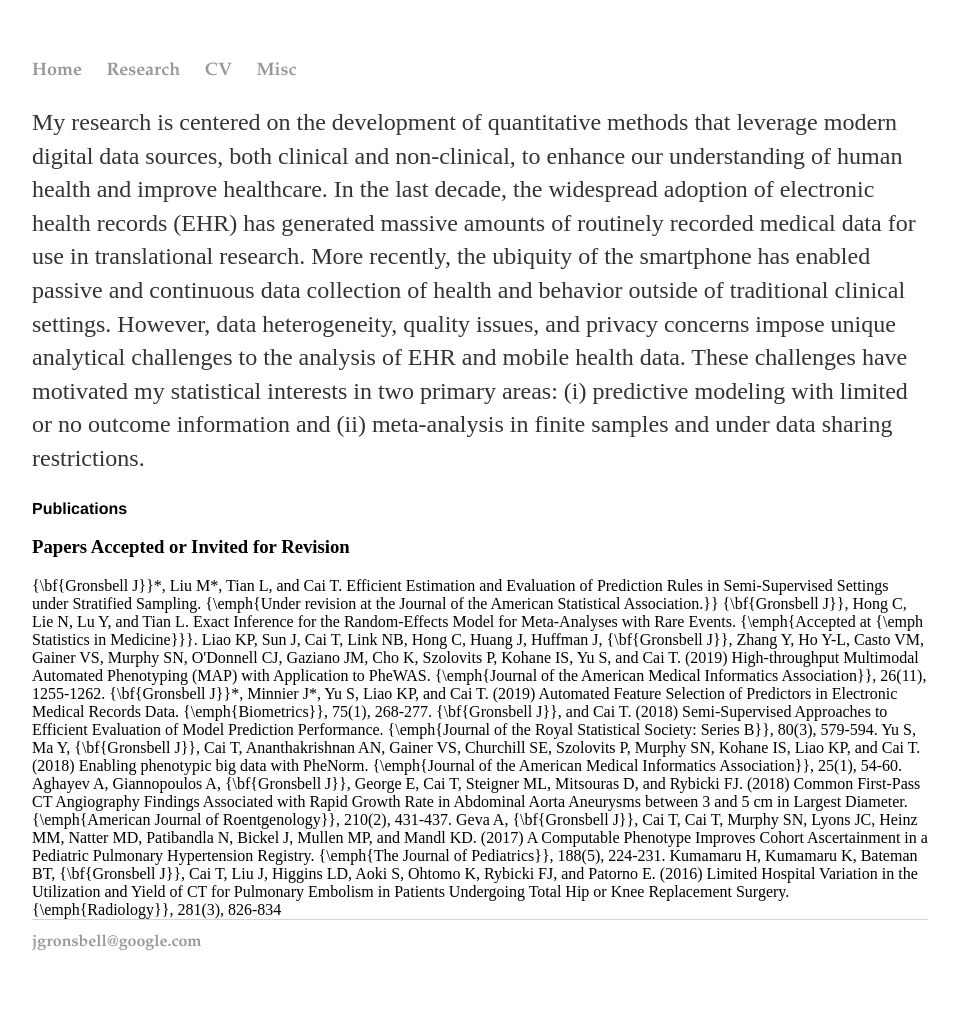
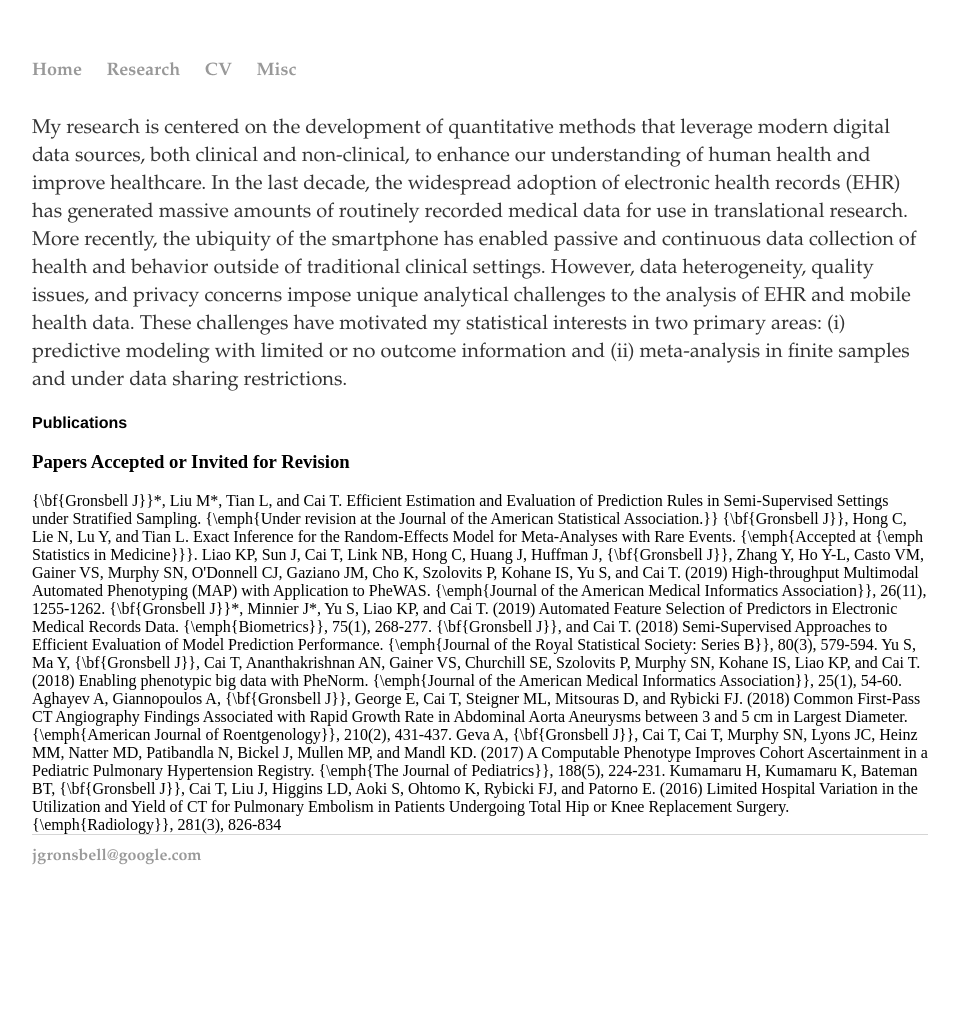
Before and after one commit to jgrons/old_website, a Jekyll site: the page built from research.html, in a window 1280 px wide. Shown: the whole page, without its empty margins (160-1119 px from the left). Built offline with Jekyll 4.4.1, drawn with Linux system fonts in a browser that asks for light colours; after the commit the page ends 926 px from its top, so only the background shows below that.

Commit message:
Update research.html

```diff
--- a/research.html
+++ b/research.html
@@ -2,7 +2,12 @@
 layout: default
 title: Jesse Gronsbell
 ---
-	<p> My research is centered on the development of quantitative methods that leverage modern digital data sources,
+<div class="blurb">
+	<h1 style="font-family: palatino">  </h1>
+	<div class="span2">
+        </div>
+
+	<p style="font-size:20px; font-family: palatino"> My research is centered on the development of quantitative methods that leverage modern digital data sources,
      both clinical and non-clinical, to enhance our understanding of human health and improve healthcare. In the last
      decade, the widespread adoption of electronic health records (EHR) has generated massive amounts of routinely
      recorded medical data for use in translational research. More recently, the ubiquity of the smartphone has enabled
```
